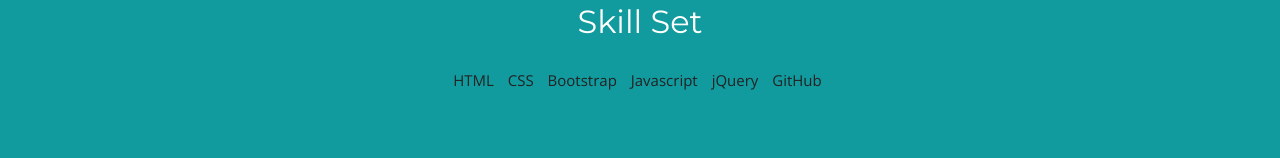
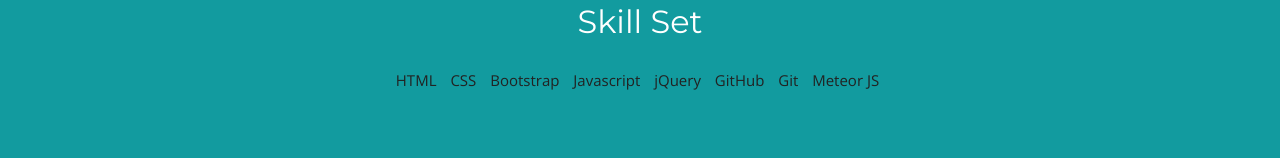
Before and after one commit to danyonsatterlee/danyonsatterlee.github.io, a plain HTML site: page index.html in a window 1280 px wide. Shown: the part 1425-1583 px from the top of the page. Drawn offline with nearby package versions, Linux system fonts and the light colour scheme.

Commit message:
updates to skills list

```diff
--- a/index.html
+++ b/index.html
@@ -199,6 +199,8 @@
         <li >Javascript</li>
         <li >jQuery</li>
         <li >GitHub</li>
+        <li >Git</li>
+        <li >Meteor JS</li>
       </ul>
     </div>
   </div>
```
